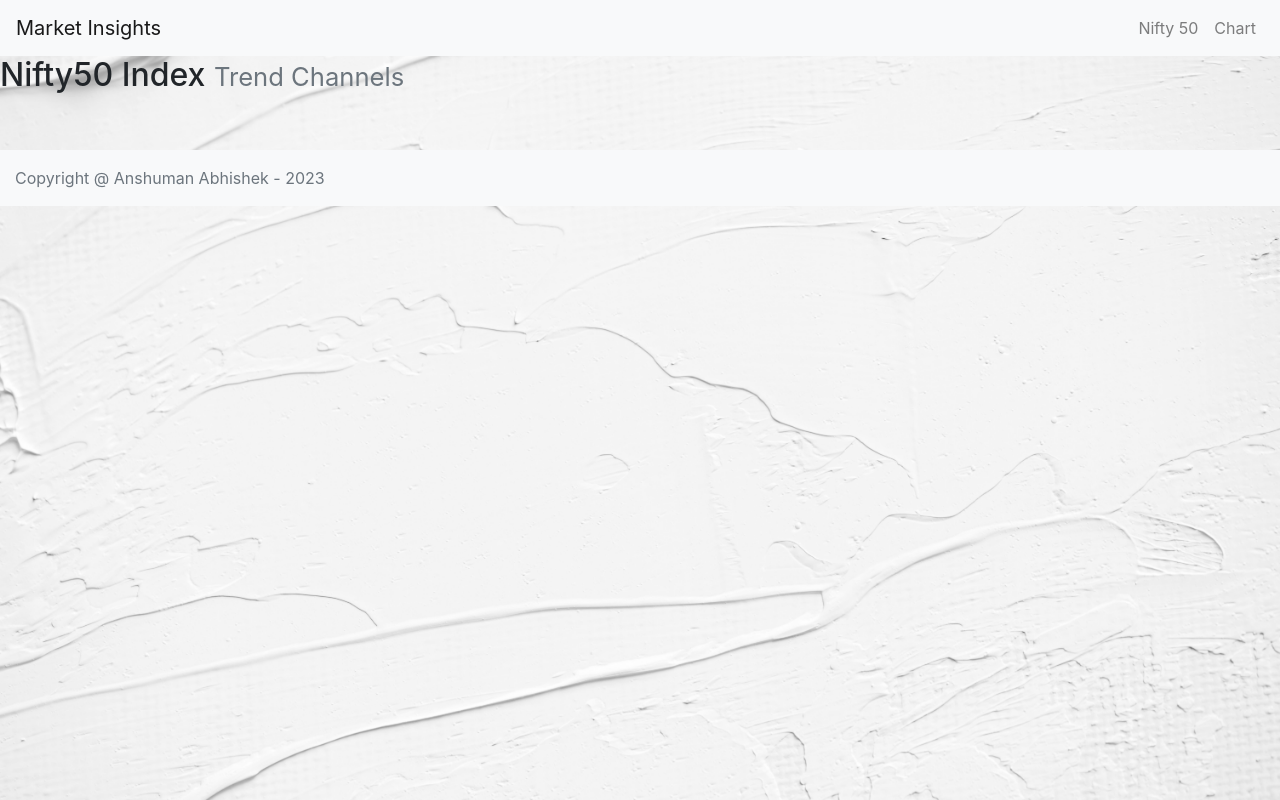
After one commit to Anshuman2121/stockprediction, a Flask app: template templates/candlestick_chart_template.html in a window 1280 px wide. The commit adds this page. Run offline with Flask 3, Linux system fonts and the light colour scheme; the template is opened without the code that fills it, so the values that code supplies are empty; some libraries are stand-ins or nearby versions.

Commit message:
Added Chart

```diff
--- a/app.py
+++ b/app.py
@@ -1,6 +1,9 @@
-from flask import Flask, render_template, request
+from flask import Flask, render_template, request, make_response
 import yfinance as yf
 import pandas as pd
+import plotly.graph_objects as go
+import numpy as np
+from datetime import datetime, timedelta
 from flask_frozen import Freezer
 import sys
 
@@ -76,20 +79,77 @@ def display_table():
 
     return render_template('table_template.html', table_data=table_data)
 
+@app.route('/chart')
+def display_candlestick_chart():
+    symbol = "^NSEI"
+    end_date = datetime.now().strftime("%Y-%m-%d")
+    start_date = (datetime.now() - timedelta(days=5*365)).strftime("%Y-%m-%d")
+    data = yf.download(symbol, start=start_date, end=end_date)
+    data.reset_index(inplace=True)
+    df = pd.DataFrame({
+        'time': data['Date'],
+        'open': data['Open'],
+        'high': data['High'],
+        'low': data['Low'],
+        'close': data['Close'],
+        'volume': data['Volume']
+    })
+    df = df[df['volume'] != 0]
+    df.reset_index(drop=True, inplace=True)
+
+    num_trading_days = len(df)
+    window = int(num_trading_days * 0.05)
+
+    fig = go.Figure(data=[go.Candlestick(x=df['time'],
+                open=df['open'],
+                high=df['high'],
+                low=df['low'],
+                close=df['close'])])
+
+    def calculate_ascending_channel_lines(data, window):
+        highs = data['high'].rolling(window=window, min_periods=1).max()
+        lows = data['low'].rolling(window=window, min_periods=1).min()
+        return highs, lows
+
+    highs, lows = calculate_ascending_channel_lines(df, window)
+    swing_high_indices = highs.dropna().index
+    swing_low_indices = lows.dropna().index
+    slmax, intercmax = np.polyfit(swing_high_indices, highs.dropna(), 1)
+    slmin, intercmin = np.polyfit(swing_low_indices, lows.dropna(), 1)
+
+    num_future_days = 120
+    last_date = pd.to_datetime(df['time'].iloc[-1])
+    future_dates = [last_date + timedelta(days=i) for i in range(1, num_future_days+1)]
+    upper_channel_line_future = slmax * np.arange(num_trading_days, num_trading_days + num_future_days) + intercmax
+    lower_channel_line_future = slmin * np.arange(num_trading_days, num_trading_days + num_future_days) + intercmin
+
+    fig.add_trace(go.Scatter(x=future_dates, y=lower_channel_line_future, mode='lines', line=dict(color='red', dash='dash'), name='Lower Channel Line (Future)'))
+    fig.add_trace(go.Scatter(x=future_dates, y=upper_channel_line_future, mode='lines', line=dict(color='blue', dash='dash'), name='Upper Channel Line (Future)'))
+    fig.add_trace(go.Scatter(x=df['time'], y=slmin*np.arange(num_trading_days) + intercmin, mode='lines', line=dict(color='red'), name='Lower Channel Line'))
+    fig.add_trace(go.Scatter(x=df['time'], y=slmax*np.arange(num_trading_days) + intercmax, mode='lines', line=dict(color='blue'), name='Upper Channel Line'))
+
+    fig.update_layout(
+        # title="Candlestick Chart for ^NSEI",
+        xaxis_title="Date",
+        yaxis_title="Price",
+        margin=dict(l=50, r=50, t=50, b=50),  # Adjust margins for better visualization
+        autosize=True,
+        # height=800,
+    )
+
+    chart_div = fig.to_html(full_html=False, include_plotlyjs='cdn')
+    response = app.make_response(render_template('candlestick_chart_template.html', chart_div=chart_div))
+    response.headers['Content-Type'] = 'text/html; charset=utf-8'
+
+    return response
+
+if __name__ == '__main__':
+    freezer = Freezer(app)
+
+    if len(sys.argv) > 1 and sys.argv[1] == 'freeze':
+        freezer.freeze()
+    else:
+        app.run(debug=True)
+
 # if __name__ == '__main__':
 #     app.run(debug=True)
-
-if __name__ == '__main__':
-    freezer = Freezer(app)  # Create a Freezer object
-
-    # If you want to freeze your application, run this command:
-    # python app.py freeze
-
-    # If you want to run the development server, use this command:
-    # python app.py runserver
-
-    # The following block should be used only when freezing the application
-    if len(sys.argv) > 1 and sys.argv[1] == 'freeze':
-        freezer.freeze()  # Freeze the application into static files
-    else:
-        app.run(debug=True)
--- a/requirements.txt
+++ b/requirements.txt
@@ -2,3 +2,5 @@ Flask==2.3.2
 Frozen-Flask==0.18
 pandas==2.0.3
 yfinance==0.2.26
+plotly==5.15.0
+numpy==1.25.1
--- /dev/null
+++ b/templates/candlestick_chart_template.html
@@ -0,0 +1,94 @@
+<!DOCTYPE html>
+<html>
+
+<head>
+    <title>NIFTY Index Chart</title>
+    <script async src="https://www.googletagmanager.com/gtag/js?id=G-Y42F6Q2CDF"></script>
+    <script>
+        window.dataLayer = window.dataLayer || [];
+        function gtag() { dataLayer.push(arguments); }
+        gtag('js', new Date());
+
+        gtag('config', 'G-Y42F6Q2CDF');
+    </script>
+    <meta charset="UTF-8">
+    <meta http-equiv="X-UA-Compatible" content="IE=edge">
+    <script src="https://cdn.plot.ly/plotly-latest.min.js"></script>
+    <meta name="viewport" content="width=device-width, initial-scale=1.0">
+    <link rel="stylesheet" href="https://cdn.jsdelivr.net/npm/bootstrap@4.1.3/dist/css/bootstrap.min.css"
+        integrity="sha384-MCw98/SFnGE8fJT3GXwEOngsV7Zt27NXFoaoApmYm81iuXoPkFOJwJ8ERdknLPMO" crossorigin="anonymous">
+    <script src="https://cdn.jsdelivr.net/npm/bootstrap@4.1.3/dist/js/bootstrap.min.js"
+        integrity="sha384-ChfqqxuZUCnJSK3+MXmPNIyE6ZbWh2IMqE241rYiqJxyMiZ6OW/JmZQ5stwEULTy" crossorigin="anonymous">
+        </script>
+    <style>
+        body {
+            /* Set the background image */
+            background-image: url('paper.jpeg');
+            /* Set background size to cover */
+            background-size: cover;
+            /* Set background repeat to no-repeat */
+            background-repeat: no-repeat;
+            /* Set background attachment to fixed */
+            background-attachment: fixed;
+            /* Set body height to 100vh for full screen image */
+            height: 100vh;
+            /* Set margin and padding to 0 to remove any gaps */
+            margin: 0;
+            padding: 0;
+        }
+    </style>
+</head>
+
+<body>
+    <nav class="navbar sticky-top navbar-expand-lg navbar-light bg-light">
+        <a class="navbar-brand" href="#">Market Insights</a>
+        <button class="navbar-toggler" type="button" data-toggle="collapse" data-target="#navbarNav"
+            aria-controls="navbarNav" aria-expanded="false" aria-label="Toggle navigation">
+            <span class="navbar-toggler-icon"></span>
+        </button>
+        <div class="collapse navbar-collapse" id="navbarNav">
+            <ul class="navbar-nav ml-auto">
+                <li class="nav-item">
+                    <a class="nav-link" href="/">Nifty 50</a>
+                </li>
+                <li class="nav-item">
+                    <a class="nav-link" href="#">Chart</a>
+                </li>
+            </ul>
+        </div>
+    </nav>
+    <h2>
+        Nifty50 Index
+        <small class="text-muted">Trend Channels</small>
+    </h2>
+    <br><br>
+    <div id="chart-container">
+        {{ chart_div | safe }}
+    </div>
+
+    <footer class="footer mt-auto py-3 bg-light">
+        <div style="width: auto; max-width: 680px; padding: 0 15px;">
+            <span class="text-muted">Copyright @ Anshuman Abhishek - 2023</span>
+        </div>
+    </footer>
+
+    <script src="https://cdn.plot.ly/plotly-latest.min.js"></script>
+    <script>
+        function adjustChartHeight() {
+            const chartDiv = document.getElementById('chart-container').firstElementChild;
+            const windowHeight = window.innerHeight;
+            const headerHeight = document.querySelector('h2').offsetHeight;
+            const footerHeight = document.querySelector('.footer').offsetHeight;
+            const newChartHeight = windowHeight - headerHeight - footerHeight - 20; // Add some buffer space
+            chartDiv.style.height = newChartHeight + 'px';
+        }
+
+        // Attach the adjustChartHeight function to the 'resize' event of the window
+        window.addEventListener('resize', adjustChartHeight);
+
+        // Call the adjustChartHeight function after the DOM is fully loaded
+        document.addEventListener('DOMContentLoaded', adjustChartHeight);
+    </script>
+</body>
+
+</html>
```
Also changed, not shown: templates/table_template.html (+17 -0 lines), .github/workflows/main.yml.
